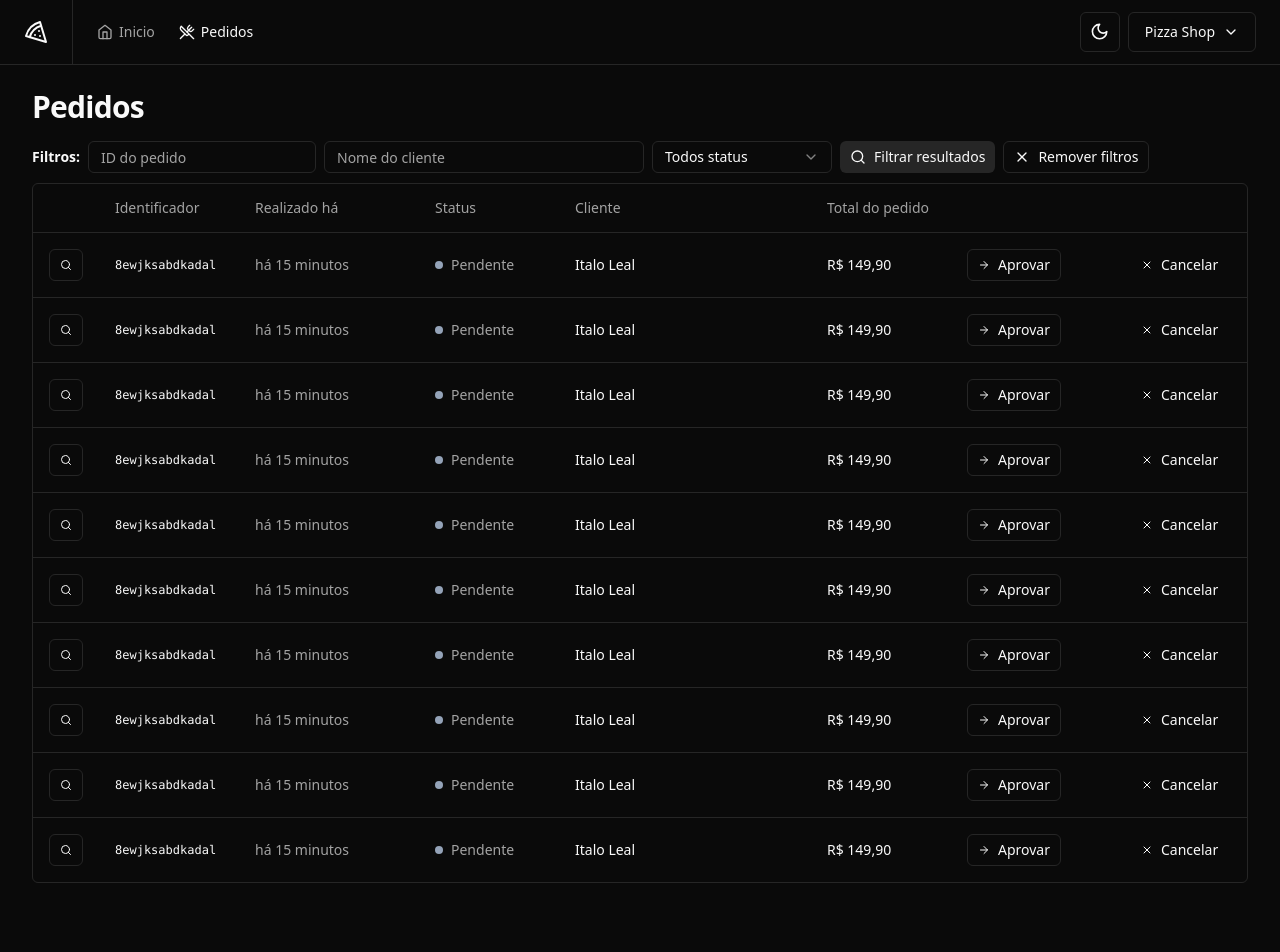
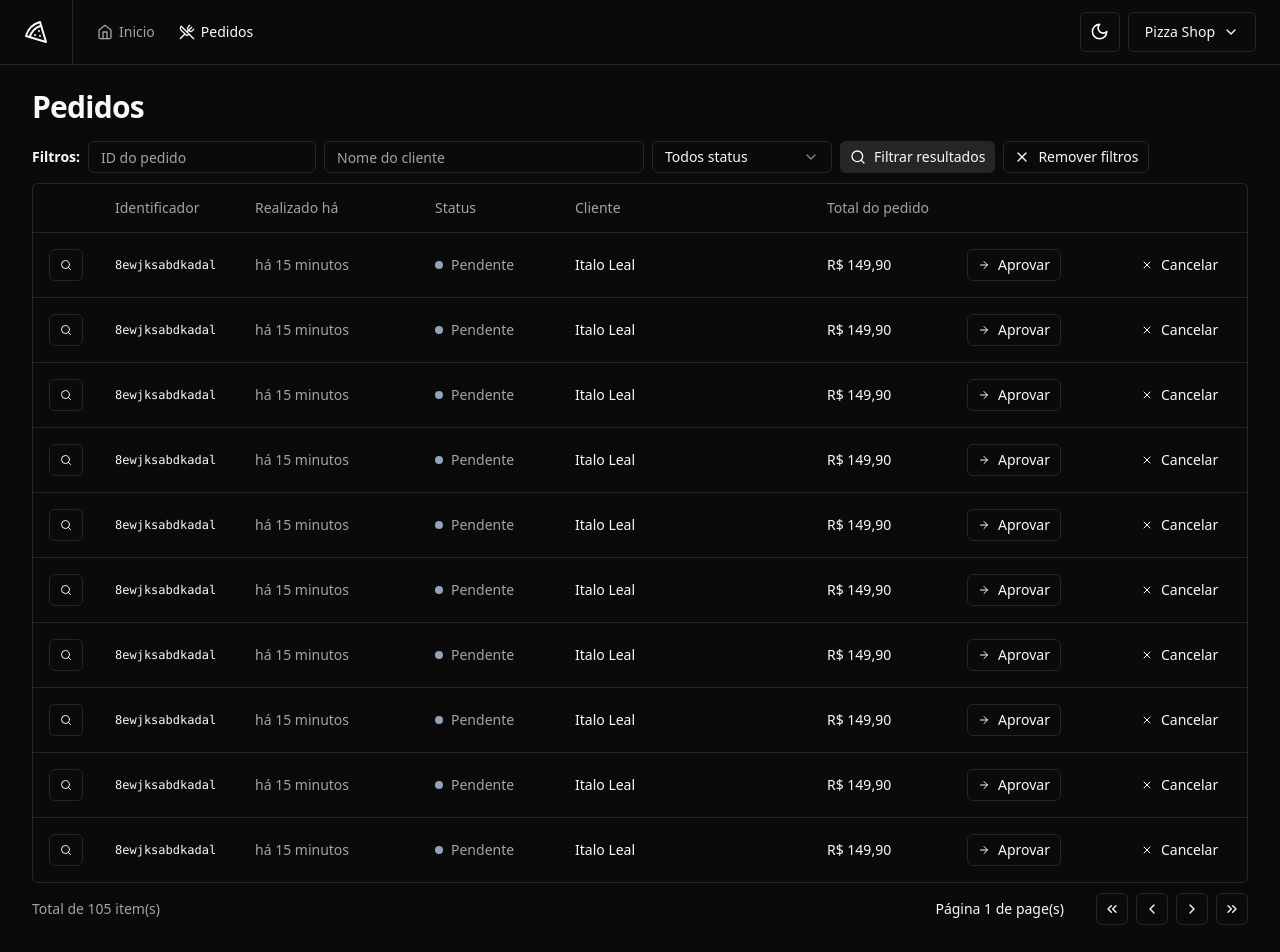
Before and after one commit to itl7git/pizzashop-web, a React (Vite) app: page /orders in a window 1280 px wide. Shown: the top 952 px of the page. Before the commit the page ends 915 px from the top, so only its background shows below. Built offline with nearby package versions, Linux system fonts and the light colour scheme.

Commit message:
Componente de paginação

```diff
--- /dev/null
+++ b/src/components/pagination.tsx
@@ -0,0 +1,54 @@
+import {
+  ChevronLeft,
+  ChevronRight,
+  ChevronsLeft,
+  ChevronsRight,
+} from 'lucide-react'
+
+import { Button } from './ui/button'
+
+export interface PaginationProps {
+  pageIndex: number
+  totalCount: number
+  perPage: number
+}
+
+export function Pagination({
+  pageIndex,
+  perPage,
+  totalCount,
+}: PaginationProps) {
+  const pages = Math.ceil(totalCount / perPage) || 1
+
+  return (
+    <div className="flex items-center justify-between">
+      <span className="text-sm text-muted-foreground">
+        Total de {totalCount} item(s)
+      </span>
+
+      <div className="flex items-center gap-6 lg:gap-8">
+        <div className="text-sm font-medium">
+          Página {pageIndex + 1} de page(s)
+        </div>
+        <div className="flex items-center gap-2">
+          <Button variant="outline" className="h-8 w-8 p-0">
+            <ChevronsLeft className="h-4 w-4" />
+            <span className="sr-only">Primeira página</span>
+          </Button>
+          <Button variant="outline" className="h-8 w-8 p-0">
+            <ChevronLeft className="h-4 w-4" />
+            <span className="sr-only">Página anterior</span>
+          </Button>
+          <Button variant="outline" className="h-8 w-8 p-0">
+            <ChevronRight className="h-4 w-4" />
+            <span className="sr-only">Próxima página</span>
+          </Button>
+          <Button variant="outline" className="h-8 w-8 p-0">
+            <ChevronsRight className="h-4 w-4" />
+            <span className="sr-only">Ultima página</span>
+          </Button>
+        </div>
+      </div>
+    </div>
+  )
+}
--- a/src/pages/app/orders/orders.tsx
+++ b/src/pages/app/orders/orders.tsx
@@ -1,5 +1,6 @@
 import { Helmet } from 'react-helmet-async'
 
+import { Pagination } from '@/components/pagination'
 import {
   Table,
   TableBody,
@@ -17,7 +18,6 @@
       <Helmet title="Pedidos" />
       <div className="flex flex-col gap-4">
         <h1 className="text-3xl font-bold tracking-tight">Pedidos</h1>
-      </div>
         <div className="space-y-2.5 ">
           <OrderTableFilters />
 
@@ -42,6 +42,9 @@
               </TableBody>
             </Table>
           </div>
+
+          <Pagination pageIndex={0} totalCount={105} perPage={10} />
+        </div>
       </div>
     </>
   )
```
Lines whose indentation alone changed are shown as unchanged.
